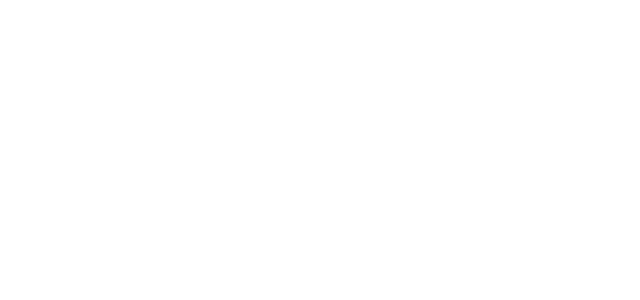
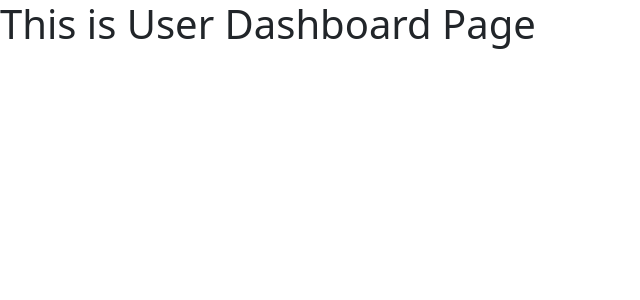
Before and after one commit to shazzadhk/blog-app-frontend-react, a React (Create React App) app: page /user/dashboard in a window 1280 px wide. Before the commit this address had no page. Shown: the top 300 px of the page, without its empty margins (0-640 px from the left). Built offline with nearby package versions, Linux system fonts and the light colour scheme.

Commit message:
Add Private Route and Dashboard

```diff
--- a/package.json
+++ b/package.json
@@ -12,7 +12,7 @@
     "react-dom": "^18.2.0",
     "react-router": "^6.3.0",
     "react-router-dom": "^6.3.0",
-    "react-scripts": "5.0.1",
+    "react-scripts": "^5.0.1",
     "react-toastify": "^9.0.8",
     "reactstrap": "^9.1.3",
     "web-vitals": "^2.1.4"
--- a/src/App.js
+++ b/src/App.js
@@ -7,6 +7,8 @@
 import Registration from "./pages/Registration";
 import { ToastContainer } from "react-toastify";
 import "react-toastify/dist/ReactToastify.css";
+import UserDashboard from "./pages/UserDashboard";
+import PrivateRoute from "./components/PrivateRoute";
 
 function App() {
   return (
@@ -17,6 +19,10 @@
         <Route path="/about" element={<About />} />
         <Route path="/login" element={<Login />} />
         <Route path="/signup" element={<Registration />} />
+        <Route path="/user" element={<PrivateRoute />}>
+            <Route path="dashboard" element={<UserDashboard />} />
+        </Route>
+
       </Routes>
     </BrowserRouter>
   );
--- /dev/null
+++ b/src/components/PrivateRoute.js
@@ -0,0 +1,10 @@
+import { Outlet } from "react-router";
+
+const PrivateRoute = () => {
+
+    let isLoggedIn = true;
+
+    return (isLoggedIn) ? <Outlet/> : "User not logged In";
+}
+
+export default PrivateRoute;
--- /dev/null
+++ b/src/pages/UserDashboard.js
@@ -0,0 +1,11 @@
+
+
+const UserDashboard = () => {
+    return(
+        <>
+            <h1>This is User Dashboard Page</h1>
+        </>
+    )
+}
+
+export default UserDashboard;
```
Also changed, not shown: 1 other file (tests, documents, lock files or other folders).
